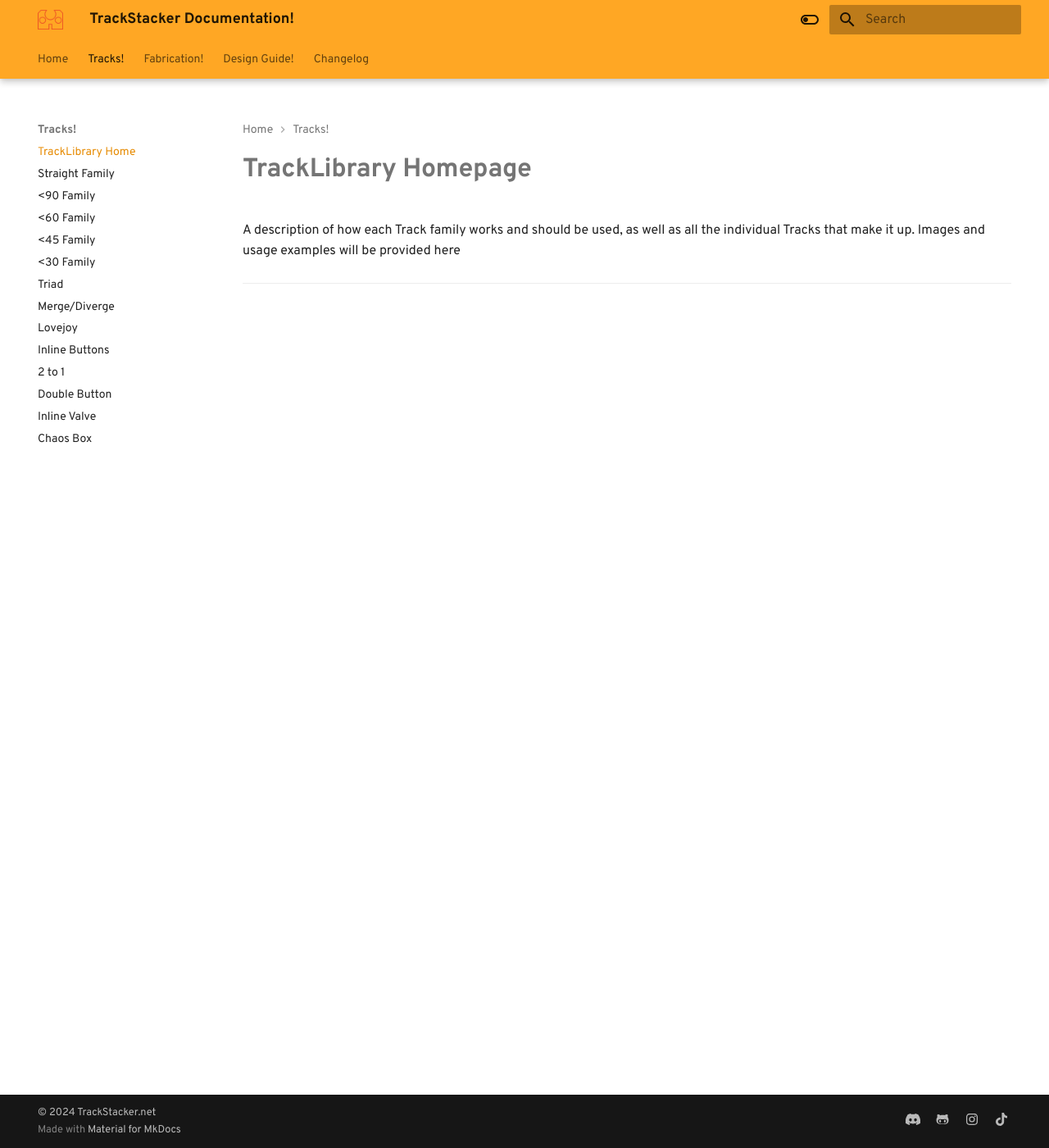
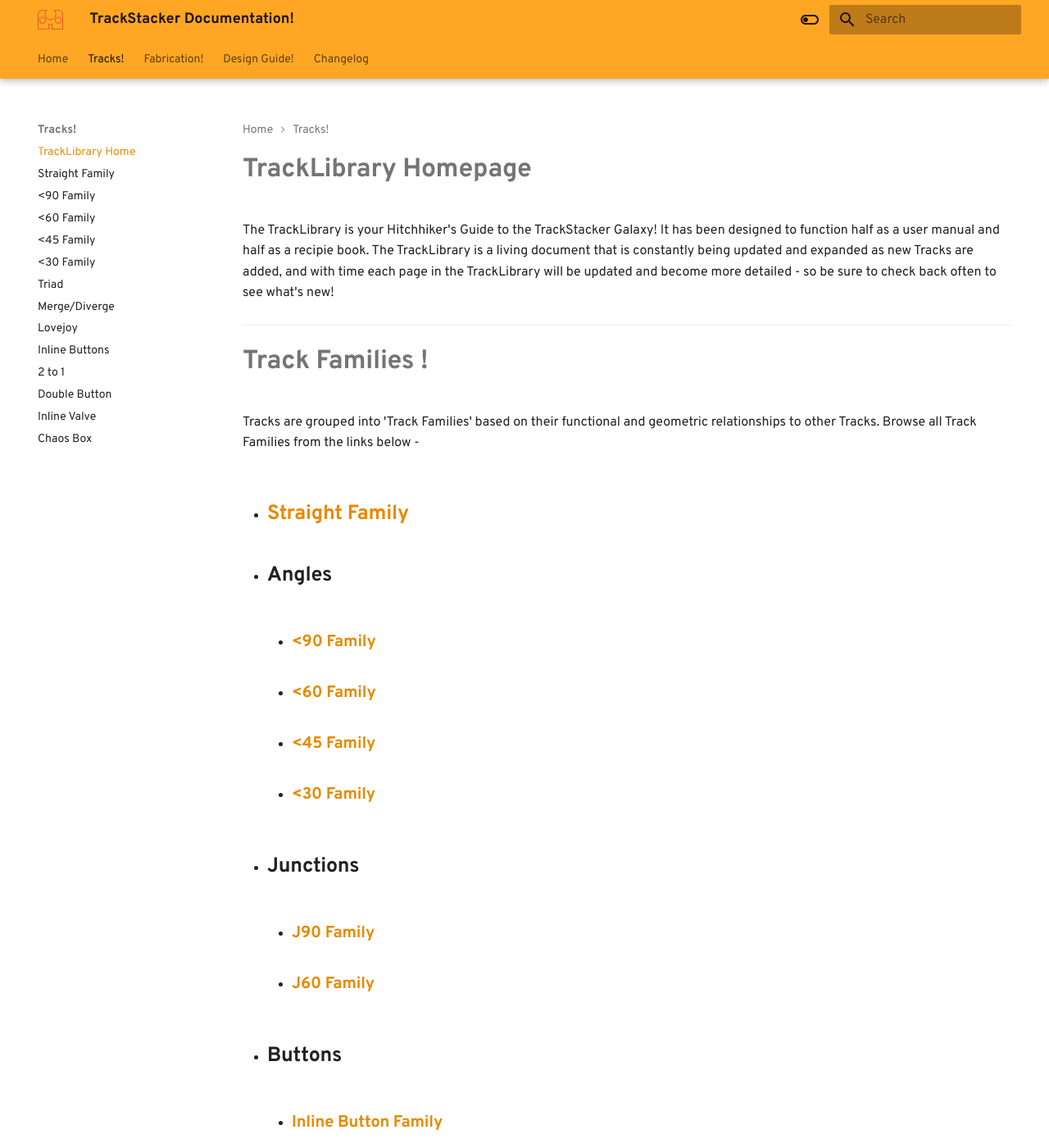
Before and after one commit to shaurjyabanerjee/TRACKSTACKER_DOCS, an MkDocs documentation site: the page built from docs/tracks/tracks.md, in a window 1280 px wide and 1400 px high. Shown: the whole window at 82% size. Built offline with MkDocs 1.6.1 and Material for MkDocs 9.7.7, drawn with Linux system fonts in a browser that asks for light colours; some of the changed text lies outside the part shown.

Commit message:
updated Tracks homepage

```diff
--- a/docs/tracks/tracks.md
+++ b/docs/tracks/tracks.md
@@ -5,8 +5,32 @@
 ---
 # **TrackLibrary Homepage**
 
-A description of how each Track family works and should be used, as well as all the individual Tracks that make it up. Images and usage examples will be provided here
-
-
+The TrackLibrary is your Hitchhiker's Guide to the TrackStacker Galaxy! It has been designed to function half as a user manual and half as a recipie book. The TrackLibrary is a living document that is constantly being updated and expanded as new Tracks are added, and with time each page in the TrackLibrary will be updated and become more detailed - so be sure to check back often to see what's new!
 
 ---
+
+# **Track Families !**
+
+Tracks are grouped into 'Track Families' based on their functional and geometric relationships to other Tracks. Browse all Track Families from the links below -
+
+- ## **[Straight Family](/tracks/straight)**
+
+- ## **Angles**
+	- ### **[<90 Family](/tracks/90)**
+	- ### **[<60 Family](/tracks/60)**
+	- ### **[<45 Family](/tracks/45)**
+	- ### **[<30 Family](/tracks/30)**
+
+- ## **Junctions**
+	- ### **[J90 Family](/tracks/J90)**
+	- ### **[J60 Family](/tracks/J60)**
+
+- ## **Buttons**
+	- ### **[Inline Button Family](/tracks/IB)**
+	- ### **[Double Button Family](/tracks/DB)**
+
+- ## **Switches**
+	- ### **[2 to 1](/tracks/2T1)**
+
+- ## **Valves**
+	- ### **[Momentary Valve](/tracks/IVM)**
```
Also changed, not shown: docs/tracks/30.md (+0 -4 lines).
